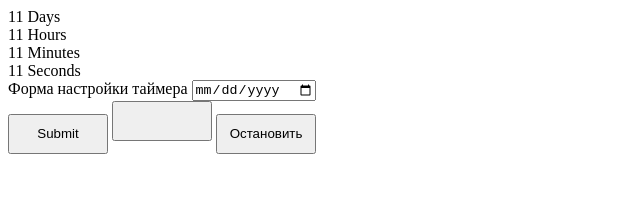
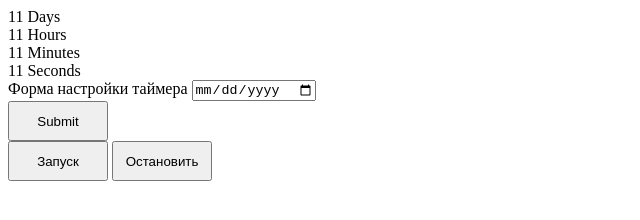
Before and after one commit to IhorWenher/goit-js-hw-11-timer, a plain HTML site: page index.html in a window 1280 px wide. Shown: the whole page, without its empty margins (0-640 px from the left). Drawn offline with Linux system fonts and the light colour scheme.

Commit message:
Update index.html

```diff
--- a/index.html
+++ b/index.html
@@ -42,10 +42,11 @@
         </div>
         <div class="btn-container">
             <input type="submit" class="btn">
-            <button class="btn start" data-action-start></button>
-            <button class="btn stop" data-action-stop>Остановить</button>
         </div>
     </form>
+
+    <button class="btn start" data-action-start>Запуск</button>
+    <button class="btn stop" data-action-stop>Остановить</button>
 
 
     <script src="./index.js" type="module"></script>
```
